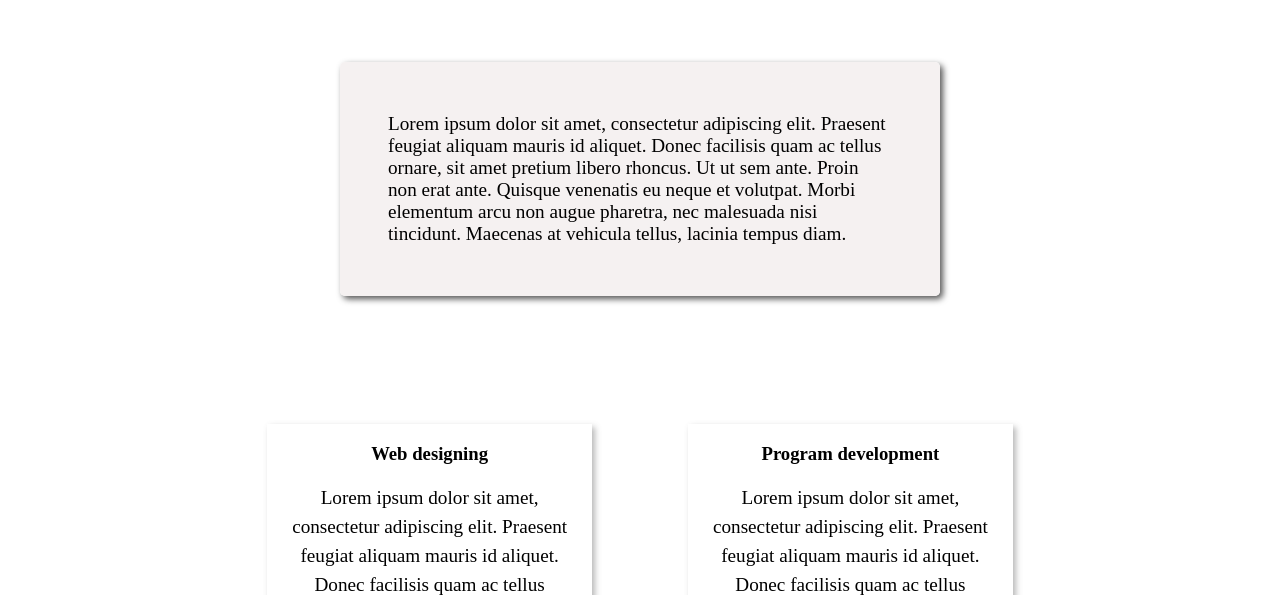
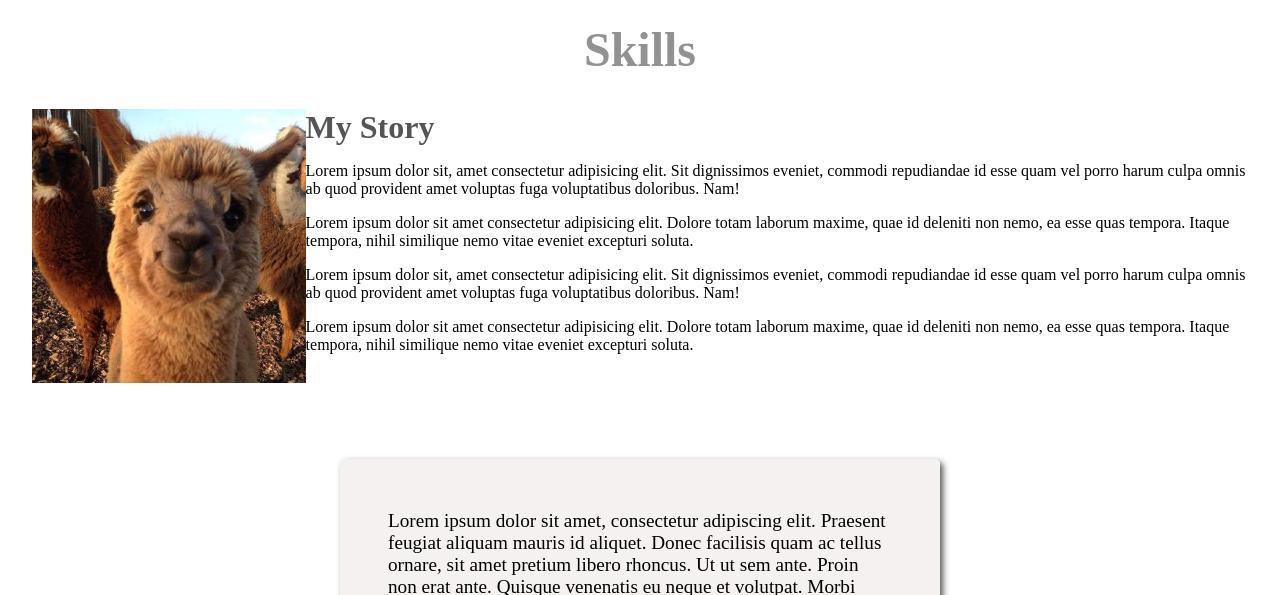
Before and after one commit to jamesangie/web-design-prac, a plain HTML site: page index.html in a window 1280 px wide. Shown: the part 802-1397 px from the top of the page. Drawn offline with Linux system fonts and the light colour scheme.

Commit message:
Added Skill section for html and css files

```diff
--- a/index.html
+++ b/index.html
@@ -11,6 +11,8 @@
 
     <!-- The Header starts here -->
     <header class="header">
+
+
 
 
         <nav class="navigation">
@@ -38,6 +40,23 @@
     <!-- the header ends here -->
 
     <main>
+
+        <section class="skill">
+            <h2 class="title">Skills</h2>
+            <div class="skill-content row">
+                <div class="skill left">
+                    <img src="imgs\60586722.jpg" alt="" class="skill-img">
+                </div>
+                <div class="skill right">
+                    <h3 class="skill-title">My Story</h3>
+                    <p class="skill-text">Lorem ipsum dolor sit, amet consectetur adipisicing elit. Sit dignissimos eveniet, commodi repudiandae id esse quam vel porro harum culpa omnis ab quod provident amet voluptas fuga voluptatibus doloribus. Nam!</p>
+                    <p class="skill-text">Lorem ipsum dolor sit amet consectetur adipisicing elit. Dolore totam laborum maxime, quae id deleniti non nemo, ea esse quas tempora. Itaque tempora, nihil similique nemo vitae eveniet excepturi soluta.</p>
+                    <p class="skill-text">Lorem ipsum dolor sit, amet consectetur adipisicing elit. Sit dignissimos eveniet, commodi repudiandae id esse quam vel porro harum culpa omnis ab quod provident amet voluptas fuga voluptatibus doloribus. Nam!</p>
+                    <p class="skill-text">Lorem ipsum dolor sit amet consectetur adipisicing elit. Dolore totam laborum maxime, quae id deleniti non nemo, ea esse quas tempora. Itaque tempora, nihil similique nemo vitae eveniet excepturi soluta.</p>
+                </div>
+            </div>
+        </section>
+
         <!-- About starts here -->
         <section class="about space">
             <div class="about-content">
@@ -72,7 +91,7 @@
         <!-- projects start here -->
 
         <section class="projects space">
-            <h3 class="projects-title">Project</h3>
+            <h3 class="projects-title title">Project</h3>
             <div class="projects-lists">
                 <div class="project">
                     <img src="imgs\60586722.jpg" alt="" class="project__logo slogo">
--- a/style.css
+++ b/style.css
@@ -102,7 +102,36 @@ body {
 
 /* the header ends here */
 
+/* Skills start here */
 
+.row {
+    display: flex;
+    justify-content: space-between;
+    padding: 0.5rem 2rem;
+}
+
+.skill-left {
+    width: 30%;
+    margin-right: 5rem;
+}
+
+.skill-img {
+    width: 100%;
+}
+
+.skill-right {
+    width: 70%;
+}
+
+.skill-title {
+    font-size: 2rem;
+    margin: 0em;
+    color: #555;
+}
+
+/* Skills end here */
+
+/* About starts here */
 
 .about-content {
     font-size: 1.2rem;
@@ -158,7 +187,7 @@ body {
     display: flex;
 }
 
-.projects-title {
+.title {
     text-align: center;
     margin: 1.5rem 2rem 1.5rem 2rem;
     font-size: 3rem;
```
